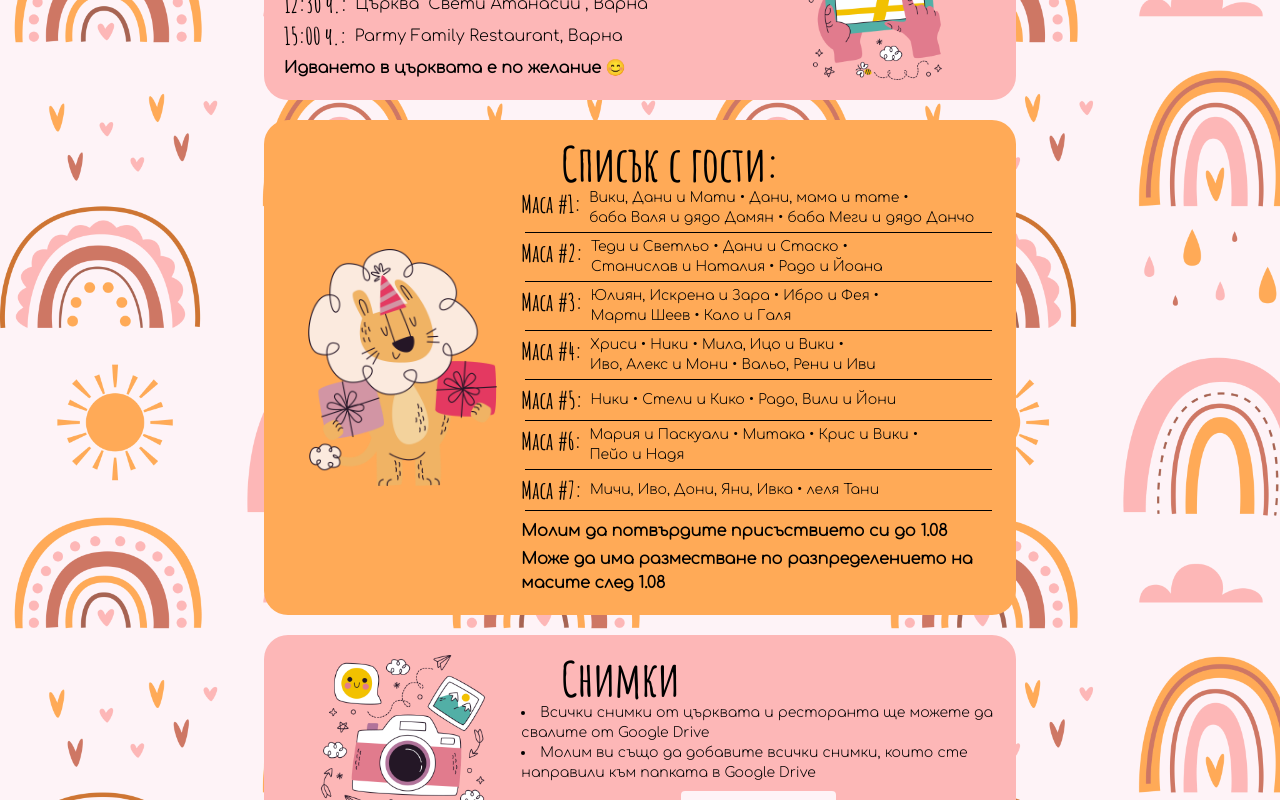
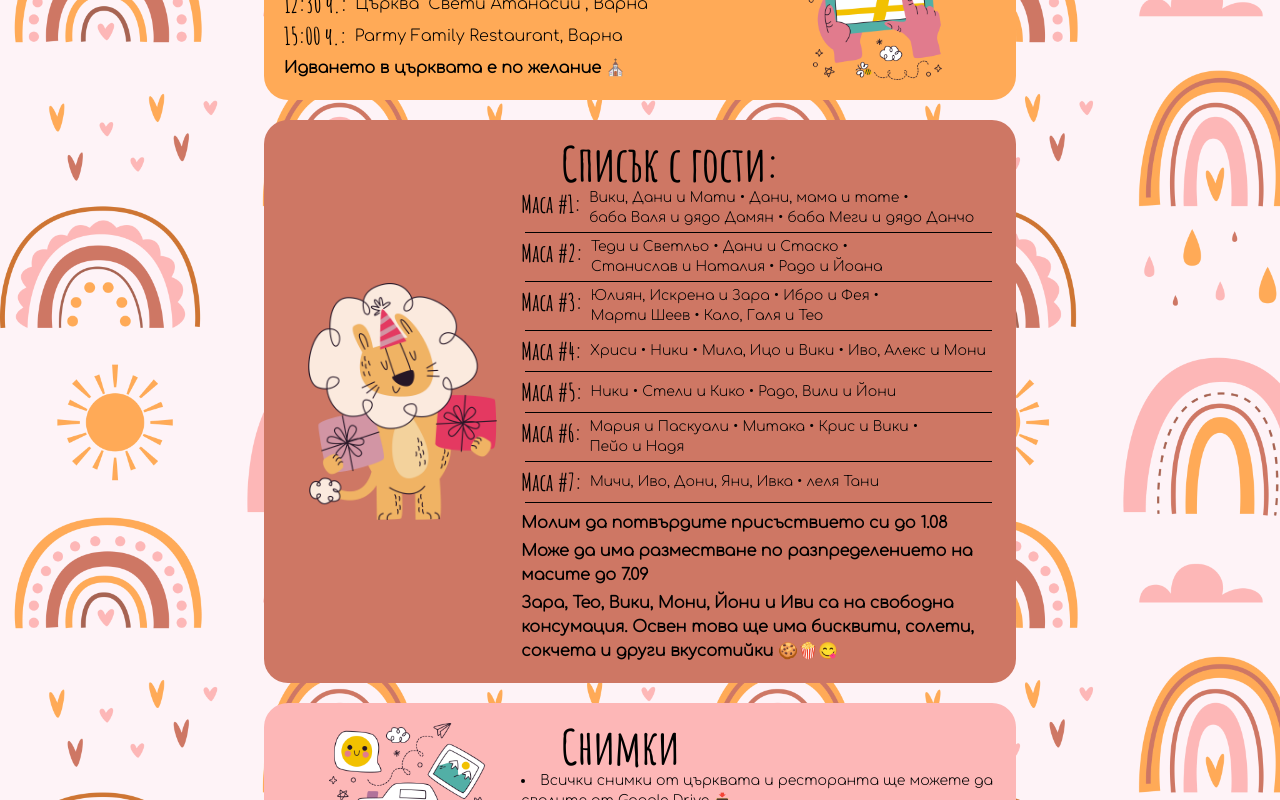
Before and after one commit to irenaydim/birthday-invitation, a Next.js app: page / in a window 1280 px wide. Shown: the part 380-1180 px from the top of the page. Built offline with nearby package versions, Linux system fonts and the light colour scheme; a web font is replaced by a local one.

Commit message:
Update guest list. Add emojis.

```diff
--- a/components/Guests.js
+++ b/components/Guests.js
@@ -6,8 +6,8 @@ import birthday from '../public/birthday.png'
 const guestList = [
     ['Вики, Дани и Мати', 'Дани, мама и тате', 'баба Валя и дядо Дамян', 'баба Меги и дядо Данчо'],
     ['Теди и Светльо', 'Дани и Стаско', 'Станислав и Наталия', 'Радо и Йоана'],
-    ['Юлиян, Искрена и Зара', 'Ибро и Фея', 'Марти Шеев', 'Кало и Галя'],
-    ['Хриси', 'Ники', 'Мила, Ицо и Вики', 'Иво, Алекс и Мони', 'Вальо, Рени и Иви'],
+    ['Юлиян, Искрена и Зара', 'Ибро и Фея', 'Марти Шеев', 'Кало, Галя и Тео'],
+    ['Хриси', 'Ники', 'Мила, Ицо и Вики', 'Иво, Алекс и Мони'],
     ['Ники', 'Стели и Кико', 'Радо, Вили и Йони'],
     ['Мария и Паскуали', 'Митака', 'Крис и Вики', 'Пейо и Надя'],
     ['Мичи, Иво, Дони, Яни, Ивка', 'леля Тани'],
@@ -15,12 +15,13 @@ const guestList = [
 
 const info = [
     'Молим да потвърдите присъствието си до 1.08',
-    'Може да има разместване по разпределението на масите след 1.08'
+    'Може да има разместване по разпределението на масите до 7.09',
+    'Зара, Тео, Вики, Мони, Йони и Иви са на свободна консумация. Освен това ще има бисквити, солети, сокчета и други вкусотийки 🍪🍿😋'
 ]
 
 const Guests = () => {
     return (
-    <Tile color="bg-sailingtangerine mb-5" imagePos='l' imageSrc={birthday.src}>
+    <Tile color="bg-jadedginger mb-5" imagePos='l' imageSrc={birthday.src}>
         <div className="text-center md:text-left md:pl-10"><H2>Списък с гости:</H2></div>
         {guestList.map((table, idx) =>
             <div key={`table-${idx}`}>
--- a/components/Locations.js
+++ b/components/Locations.js
@@ -10,7 +10,7 @@ const locationsList = [
 
 const Locations = () => {
     return (
-    <Tile color="bg-youngsalmon mb-5" imageSrc={tablet.src}>
+    <Tile color="bg-sailingtangerine mb-5" imageSrc={tablet.src}>
         <div className="text-center md:text-left md:pl-10"><H2>Кога и къде?</H2></div>
         <p className="break-normal text-lg font-bold font-[Comfortaa] hover:underline underline-offset-2 text-center md:text-left md:pl-10 pt-1">10 септември 2022</p>
         {locationsList.map(({time, text, url}, idx) =>
@@ -19,7 +19,7 @@ const Locations = () => {
                 <a href={url} target="blank"><p className="break-normal text-md font-[Comfortaa] hover:underline underline-offset-2 text-center">{text}</p></a>
             </div>
         )}
-        <p className="break-normal text-md font-bold font-[Comfortaa] pt-1">Идването в църквата е по желание 😊</p>
+        <p className="break-normal text-md font-bold font-[Comfortaa] pt-1">Идването в църквата е по желание ⛪</p>
     </Tile>
     )
 }
--- a/components/Photos.js
+++ b/components/Photos.js
@@ -4,8 +4,8 @@ import camera from '../public/camera.png'
 import H4 from "./H4"
 
 const notes = [
-    'Всички снимки от църквата и ресторанта ще можете да свалите от Google Drive',
-    'Молим ви също да добавите всички снимки, които сте направили към папката в Google Drive'
+    'Всички снимки от църквата и ресторанта ще можете да свалите от Google Drive 📥',
+    'Молим ви също да добавите всички снимки, които сте направили към папката в Google Drive 📤'
 ]
 
 const Photos = () => {
@@ -16,7 +16,7 @@ const Photos = () => {
                 {notes.map(note => <li key={note} className="break-normal text-sm font-[Comfortaa]">{note}</li>)}
             </ul>
             <a href="https://drive.google.com/drive/folders/1-zf99V77XDz4_yTz7eMSmTay0tpi7BBl?usp=sharing" target="blank" className="flex justify-center">
-                <p className="py-2 px-4 rounded text-center mt-2 bg-seasaltsherbet font-[Comfortaa] text-sm font-bold w-content">към Google Drive</p>
+                <p className="py-2 px-4 rounded text-center mt-2 bg-seasaltsherbet font-[Comfortaa] text-sm font-bold w-content">🔗 Google Drive</p>
             </a>
         </Tile>
     )
```
